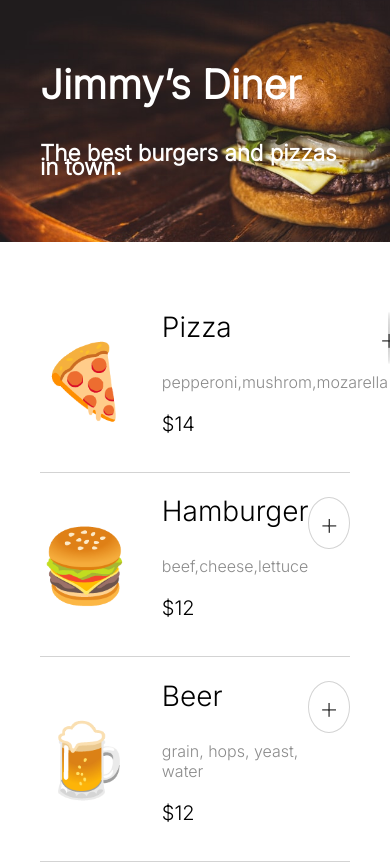
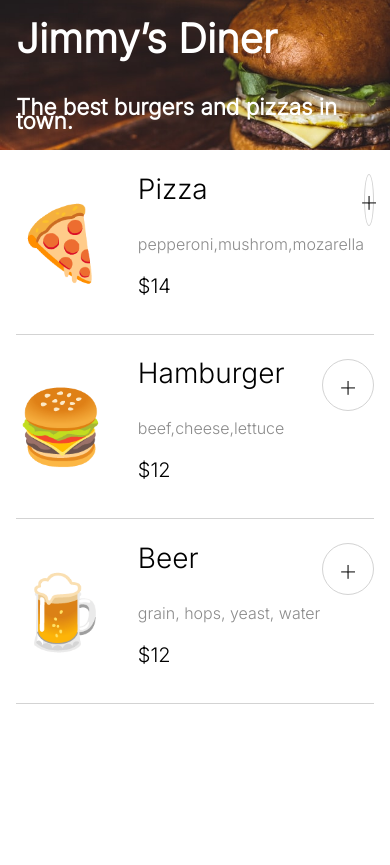
Before and after one commit to xnvleo/restaurantapp, a plain HTML site: page index.html in a window 390 px wide. After the commit the page ends 844 px from the top, so only its background shows below. Drawn offline with Linux system fonts and the light colour scheme; a web font is replaced by a local one.

Commit message:
changed the page margin

```diff
--- a/index.css
+++ b/index.css
@@ -5,7 +5,6 @@ body {
 }
 
 h1 {
-  /* margin:0; */
   font-size: 2.5em;
   line-height: 24px;
   color: #fff;
@@ -26,16 +25,14 @@ header {
 
 .container {
   display: flex;
-  margin: 2.88rem;
-  margin-left: 15vw;
-  margin-right: 15vw;
   flex-direction: column;
+  margin:auto 2rem auto 2rem;
 }
 
 @media screen and (max-width: 767px) {
   .container {
-    margin-left: 2.5rem;
-    margin-right: 2.5rem;
+    margin-left: 1rem;
+    margin-right: 1rem;
   }
 }
 
```
